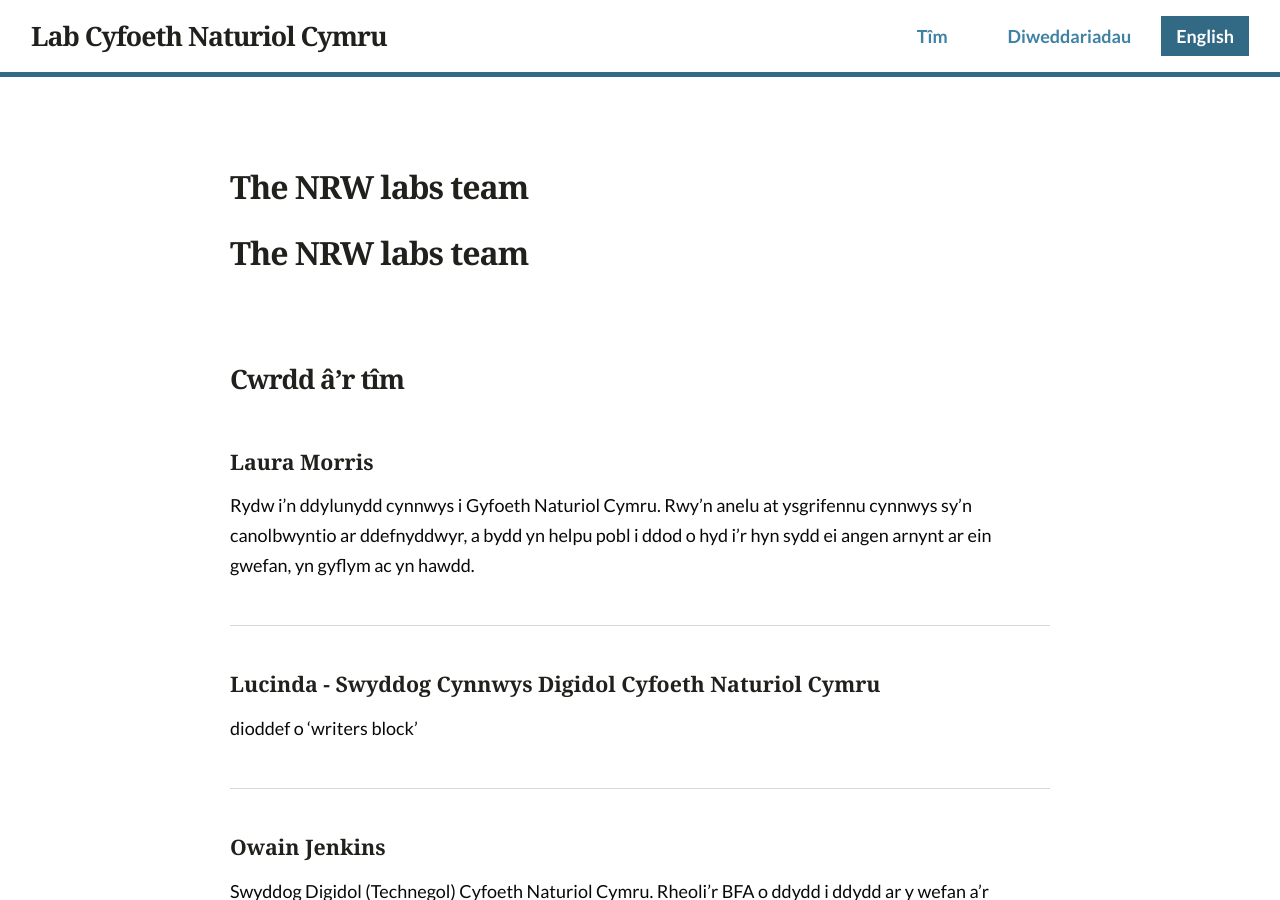
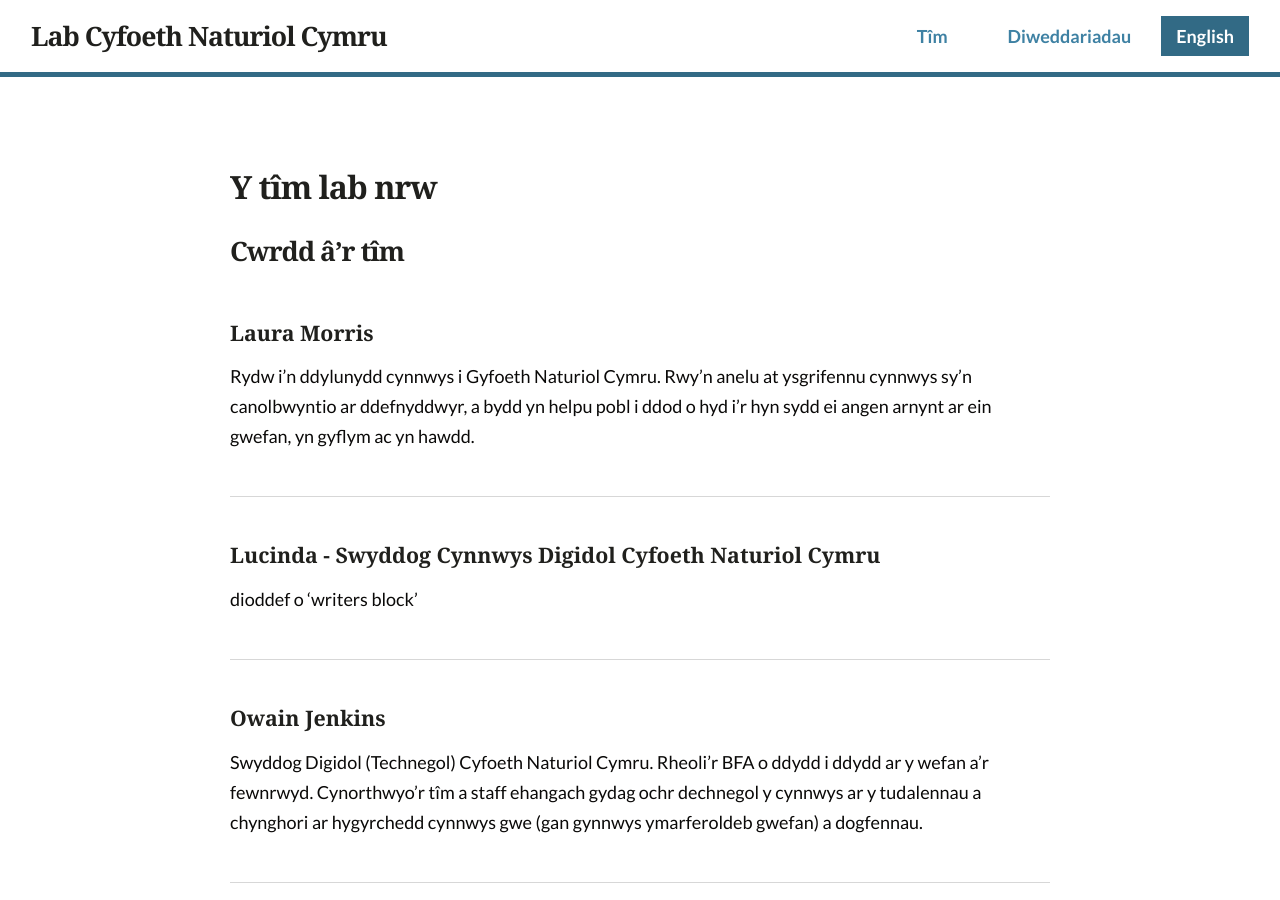
Before and after one commit to nrw-lab/nrw-lab.github.io, a Jekyll site: the page built from cy/team/index.md, in a window 1280 px wide and 900 px high. Built offline with Jekyll 4.4.1, drawn with Linux system fonts in a browser that asks for light colours; our own code applies the rules of GitHub Pages for plain Markdown files.

Commit message:
Removes double title on team page

```diff
--- a/cy/team/index.md
+++ b/cy/team/index.md
@@ -1,13 +1,11 @@
 ---
+title: Y tîm lab nrw
 layout: page
 lang: cy
 ref: team-page
 hidetitle: True
 section: team
 ---
-
-# The NRW labs team
-
 
 ## Cwrdd â'r tîm
 {: .app-section-header}
```
Also changed, not shown: en/team/index.md (+1 -2 lines).
